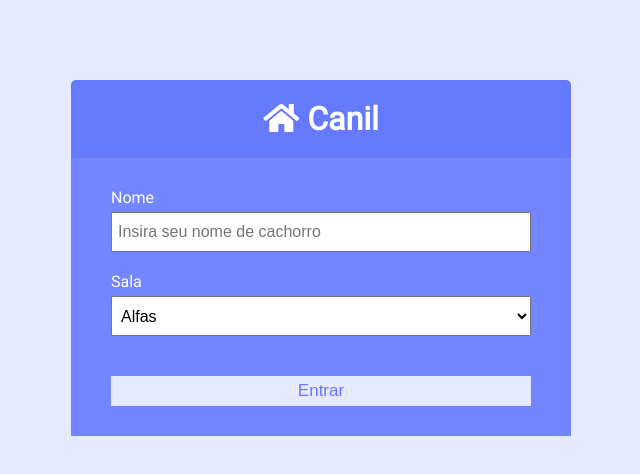
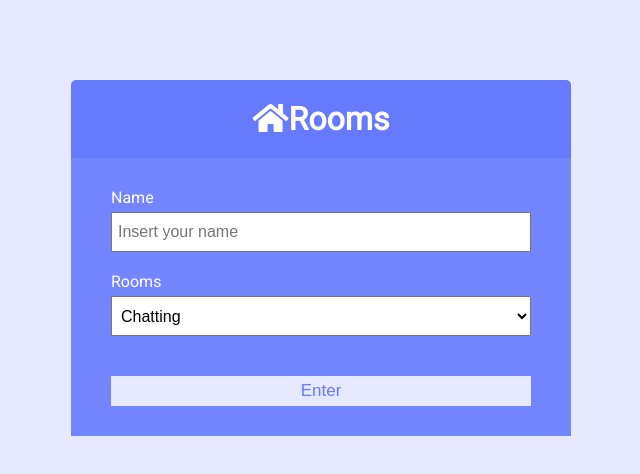
Before and after one commit to Kenji404/socketio-chat, a website: page public/index.html in a window 1280 px wide. Shown: the whole page, without its empty margins (319-959 px from the left). Drawn offline with Linux system fonts and the light colour scheme.

Commit message:
bug correction

```diff
--- a/public/index.html
+++ b/public/index.html
@@ -11,34 +11,36 @@
 			crossorigin="anonymous"
 		/>
 		<link rel="stylesheet" href="css/style.css" />
-		<title>Cachorros in the house</title>
+		<title>People online</title>
 	</head>
 	<body>
 		<div class="join-container">
 			<header class="join-header">
-				<h1><i class="fas fa-home"></i> Canil</h1>
+				<h1><i class="fas fa-home"></i>Rooms</h1>
 			</header>
 			<main class="join-main">
 				<form action="chat.html">
 					<div class="form-control">
-						<label for="username">Nome</label>
+						<label for="username">Name</label>
 						<input
 							type="text"
 							name="username"
 							id="username"
-							placeholder="Insira seu nome de cachorro"
+							placeholder="Insert your name"
 							required
 						/>
 					</div>
 					<div class="form-control">
-						<label for="room">Sala</label>
+						<label for="room">Rooms</label>
 						<select name="room" id="room">
-							<option value="Alfas">Alfas</option>
-							<option value="Filhotes">Filhotes</option>
+							<option value="Chatting">Chatting</option>
+							<option value="Tech">Tech</option>
+							<option value="Music">Music</option>
 							<option value="Pets">Pets</option>
+							<option value="Travel">Travel</option>
 						</select>
 					</div>
-					<button type="submit" class="btn">Entrar</button>
+					<button type="submit" class="btn">Enter</button>
 				</form>
 			</main>
 		</div>
--- a/public/js/main.js
+++ b/public/js/main.js
@@ -2,8 +2,6 @@ const chatForm = document.getElementById('chat-form');
 const chatMessages = document.querySelector('.chat-messages');
 const roomName = document.getElementById('room-name');
 const userList = document.getElementById('users');
-
-// Get username and room from URL
 
 const { username, room } = Qs.parse(location.search, {
     ignoreQueryPrefix: true
@@ -39,7 +37,7 @@ chatForm.addEventListener('submit', (event) => {
     // Get text message
     const msg = event.target.elements.msg.value;
 
-    // Emite message to server
+    // Emit message to server
     socket.emit('chatMessage', msg);
 
     // Clear text input
```
Also changed, not shown: public/chat.html (+7 -7 lines), server.js (+4 -4 lines).
